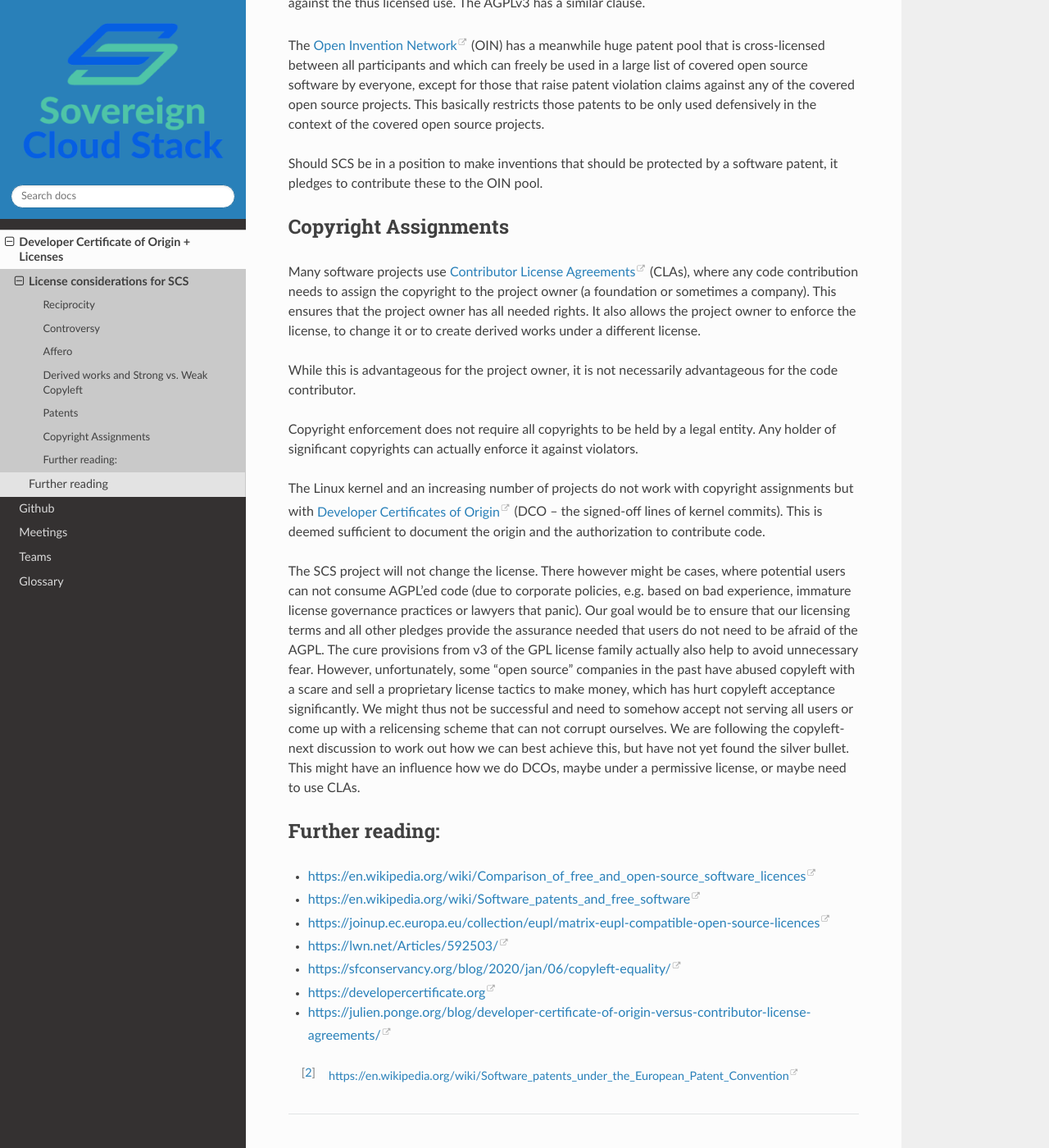
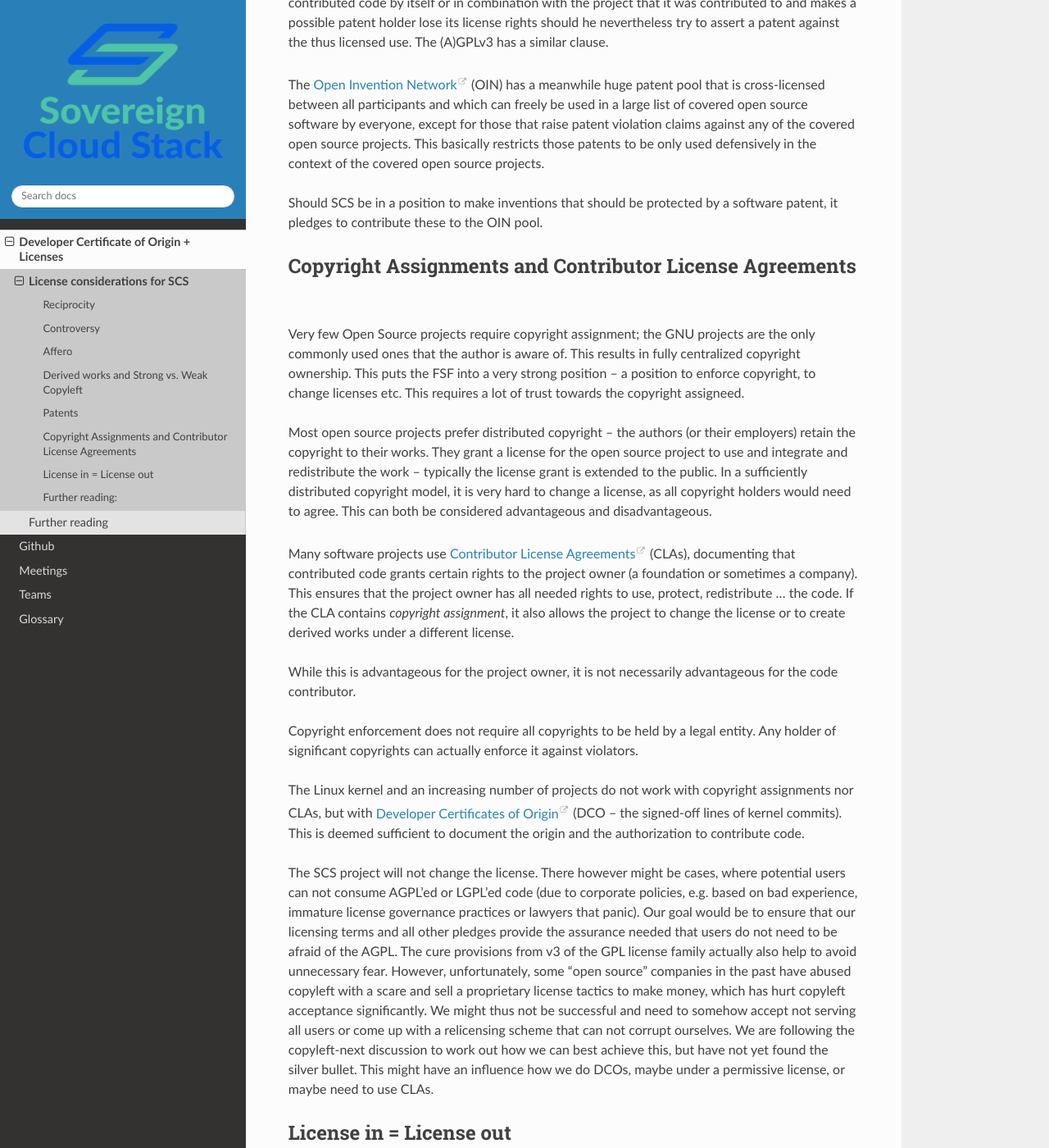
Before and after one commit to SovereignCloudStack/contributor-guide, a Sphinx documentation site: the page built from source/license-considerations.rst, in a window 1280 px wide and 1400 px high, scrolled down 3334 px. Shown: the whole window at 82% size. Built offline with Sphinx 7.4.7 and the Read the Docs theme 2.0.0, drawn with Linux system fonts in a browser that asks for light colours; some of the changed text lies outside the part shown.

Commit message:
Fix/clarifications (#30)
* Clarify CLA is not automatically assignment.

Also clarify that most of our code is nog AGPL3/LGPL3, as most
of what we do is based on existing code, often ASL2.

Signed-off-by: Kurt Garloff <kurt@garloff.de>

* Add license in = license out.

This was only implicit before.

Signed-off-by: Kurt Garloff <kurt@garloff.de>

* build directory is .PHONY.

Signed-off-by: Kurt Garloff <kurt@garloff.de>

```diff
--- a/source/license-considerations.rst
+++ b/source/license-considerations.rst
@@ -18,7 +18,9 @@
 <https://www.gnu.org/licenses/agpl-3.0.html>`_ (AGPLv3) as license. Likewise, for documentation,
 we prefer `CC-BY-SA <https://en.wikipedia.org/wiki/CC-BY-SA>`_.
 Where we create standard libraries to interface with our software, we would
-consider the `LGPLv3 <https://www.gnu.de/documents/lgpl-3.0.en.html>`_ for these.
+consider the `LGPLv3 <https://www.gnu.de/documents/lgpl-3.0.en.html>`_ for these,
+as we don't want interaction with our platform to be seen as requiring licensing
+code.
 
 
 Reciprocity
@@ -152,10 +154,10 @@
 
 As software patents are existing and a serious danger to the open source goals, there are a few
 attempts to improve the situation. The Apache Software License (a permissive license), requires
-code contributors to grant an implicit patent license to all downstream recipients of the code
+code contributors to grant a patent license to all downstream recipients of the code
 to use the contributed code by itself or in combination with the project that it was contributed
 to and makes a possible patent holder lose its license rights should he nevertheless try to
-assert a patent against the thus licensed use. The AGPLv3 has a similar clause.
+assert a patent against the thus licensed use. The (A)GPLv3 has a similar clause.
 
 The `Open Invention Network <https://www.openinventionnetwork.com/>`_ (OIN) has a meanwhile
 huge patent pool that is cross-licensed between all participants and which can freely be used
@@ -167,14 +169,28 @@
 it pledges to contribute these to the OIN pool.
 
 
-Copyright Assignments
----------------------
+Copyright Assignments and Contributor License Agreements
+--------------------------------------------------------
+
+Very few Open Source projects require copyright assignment; the GNU projects are the
+only commonly used ones that the author is aware of. This results in fully centralized
+copyright ownership. This puts the FSF into a very
+strong position -- a position to enforce copyright, to change licenses etc. This requires
+a lot of trust towards the copyright assigneed.
+
+Most open source projects prefer distributed copyright -- the authors (or their
+employers) retain the copyright to their works. They grant a license for the open
+source project to use and integrate and redistribute the work -- typically the
+license grant is extended to the public. In a sufficiently distributed copyright model,
+it is very hard to change a license, as all copyright holders would need to agree.
+This can both be considered advantageous and disadvantageous.
 
 Many software projects use `Contributor License Agreements
-<https://en.wikipedia.org/wiki/Contributor_License_Agreement>`_ (CLAs), where any code
-contribution needs to assign the copyright to the project owner (a foundation or sometimes a
-company). This ensures that the project owner has all needed rights. It also allows the project
-owner to enforce the license, to change it or to create derived works under a different license.
+<https://en.wikipedia.org/wiki/Contributor_License_Agreement>`_ (CLAs), documenting that
+contributed code grants certain rights to the project owner (a foundation or sometimes a
+company). This ensures that the project owner has all needed rights to use, protect,
+redistribute ... the code. If the CLA contains *copyright assignment*, it also allows the
+project to change the license or to create derived works under a different license.
 
 While this is advantageous for the project owner, it is not necessarily advantageous for the
 code contributor.
@@ -182,15 +198,16 @@
 Copyright enforcement does not require all copyrights to be held by a legal entity. Any holder
 of significant copyrights can actually enforce it against violators.
 
-The Linux kernel and an increasing number of projects do not work with copyright assignments but
+The Linux kernel and an increasing number of projects do not work with copyright assignments
+nor CLAs, but
 with `Developer Certificates of Origin
 <https://en.wikipedia.org/wiki/Developer_Certificate_of_Origin>`_ (DCO -- the signed-off lines
 of kernel commits).  This is deemed sufficient to document the origin and the authorization to
 contribute code.
 
 The SCS project will not change the license. There however might be cases, where potential users
-can not consume AGPL'ed code (due to corporate policies, e.g. based on bad experience, immature
-license governance practices or lawyers that panic). Our goal would be to ensure that our
+can not consume AGPL'ed or LGPL'ed code (due to corporate policies, e.g. based on bad experience,
+immature license governance practices or lawyers that panic). Our goal would be to ensure that our
 licensing terms and all other pledges provide the assurance needed that users do not need to be
 afraid of the AGPL. The cure provisions from v3 of the GPL license family actually also help to
 avoid unnecessary fear. However, unfortunately, some "open source" companies in the past have
@@ -200,6 +217,16 @@
 ourselves. We are following the copyleft-next discussion to work out how we can best achieve
 this, but have not yet found the silver bullet. This might have an influence how we do DCOs,
 maybe under a permissive license, or maybe need to use CLAs.
+
+
+License in = License out
+------------------------
+It is best practice that open source projects grant their downstream users the same
+license rights as they received contributions under. Or worded the opposite direction:
+It is best practice to require no more rights to be granted from upstream contributors
+(in the CLA or DCO) than the projects grants to downstream consumers of the project.
+SCS follows this best practice.
+
 
 Further reading:
 ----------------
```
Also changed, not shown: other parts of source/license-considerations.rst (+1 -1 lines), source/dco-and-licenses.rst (+9 -4 lines), 1 other file.
